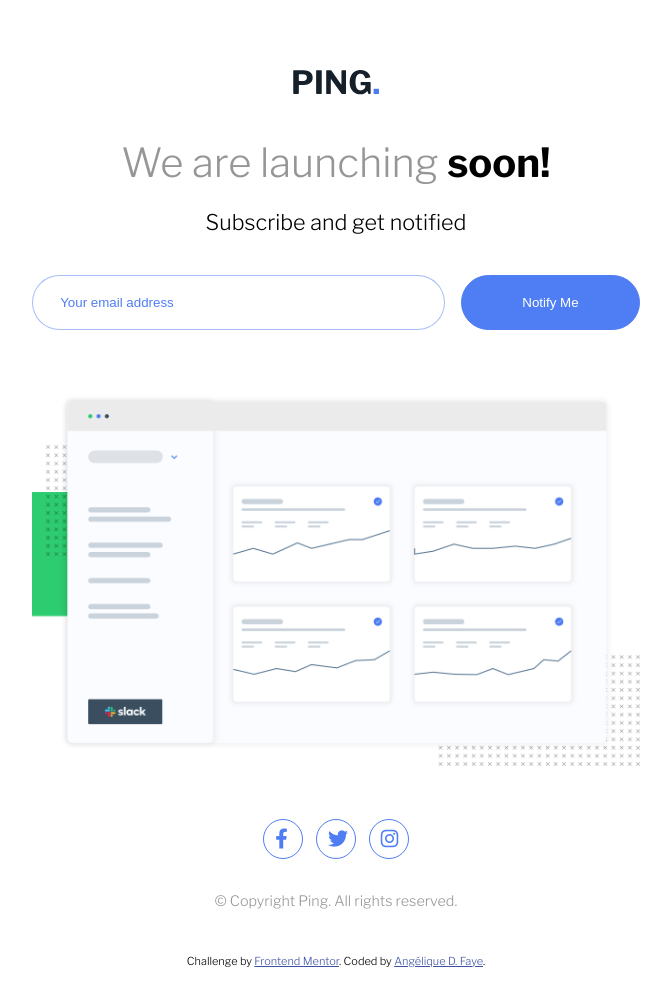
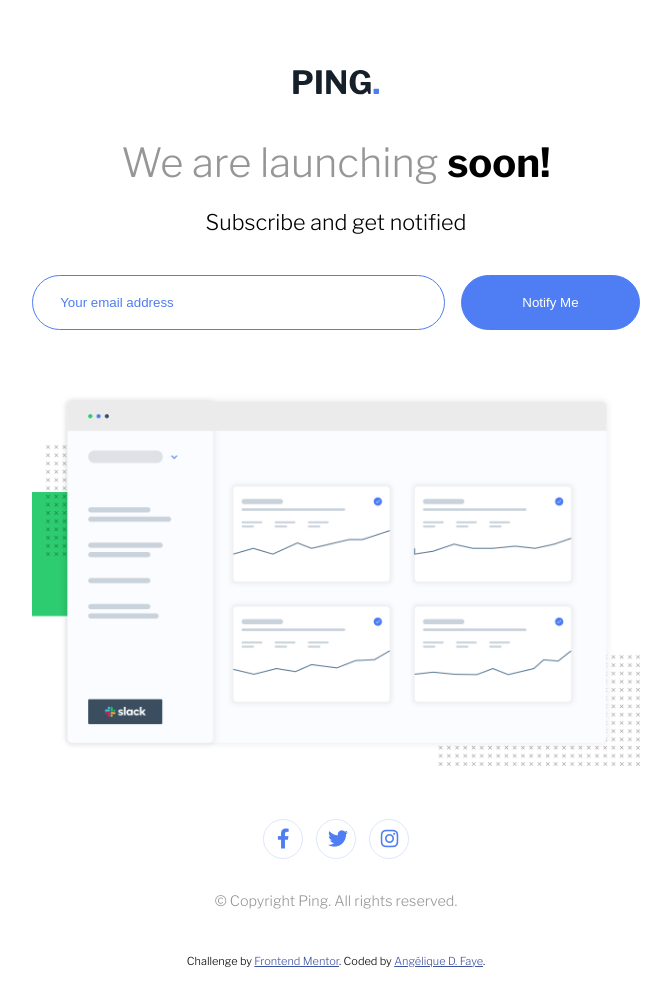
Before and after one commit to AngeliqueDF/ping-coming-soon-page, a website built with Vite: page index.html in a window 1280 px wide. Shown: the whole page, without its empty margins (304-975 px from the left). Built offline with nearby package versions, Linux system fonts and the light colour scheme.

Commit message:
Improve social links

```diff
--- a/index.html
+++ b/index.html
@@ -64,13 +64,13 @@
 
 		<footer>
 			<ul class="social-links">
-				<li class="transparent-border">
+				<li class="single-social-link transparent-border">
 					<a href="#"><i class="fa-brands fa-facebook-f"></i></a>
 				</li>
-				<li class="transparent-border">
+				<li class="single-social-link transparent-border">
 					<a href="#"><i class="fa-brands fa-twitter"></i></a>
 				</li>
-				<li class="transparent-border">
+				<li class="single-social-link transparent-border">
 					<a href="#"><i class="fa-brands fa-instagram"></i></a>
 				</li>
 			</ul>
--- a/src/css/style.css
+++ b/src/css/style.css
@@ -4,7 +4,7 @@
 	/* Primary */
 	--blue: hsl(223, 87%, 63%);
 
-	--transparent-blue: hsl(223, 87%, 63%, 50%);
+	--transparent-blue: rgba(79, 125, 243, 0.19);
 
 	/* Secondary */
 	--pale-blue: hsl(223, 100%, 88%);
@@ -118,8 +118,8 @@ footer {
 	justify-content: space-between;
 }
 
-.social-links li {
-	border: 1px solid var(--blue);
+.single-social-link {
+	border: 1px solid var(--transparent-blue);
 	padding: 1rem;
 	width: 1rem;
 	height: 1rem;
@@ -128,7 +128,8 @@ footer {
 	align-content: center;
 }
 
-.social-links li a {
+.single-social-link a {
+	margin: 0 auto;
 	color: var(--blue);
 }
 
@@ -192,7 +193,7 @@ footer {
 		width: 12%;
 	}
 
-	.social-links li {
+	.single-social-link {
 		padding: 0.7rem;
 	}
 }
@@ -203,10 +204,10 @@ footer {
 		opacity: 0.9;
 		cursor: pointer;
 	}
-	.social-links li:hover a {
+	.single-social-link:hover a {
 		color: white;
 	}
-	.social-links li:hover {
+	.single-social-link:hover {
 		cursor: pointer;
 		background-color: var(--blue);
 	}
@@ -218,20 +219,16 @@ footer {
 	.submit-input:active {
 		opacity: 0.9;
 	}
-	.social-links li:active a {
+	.single-social-link:active a {
 		color: white;
 	}
-	.social-links li:active {
+	.single-social-link:active {
 		background-color: var(--blue);
 	}
 }
 /* END TOUCHSCREENS */
 
 /* UTILITY  */
-.transparent-border {
-	border: 1px solid var(--transparent-blue);
-}
-
 .font-weight-bold {
 	font-weight: 700;
 }
```
